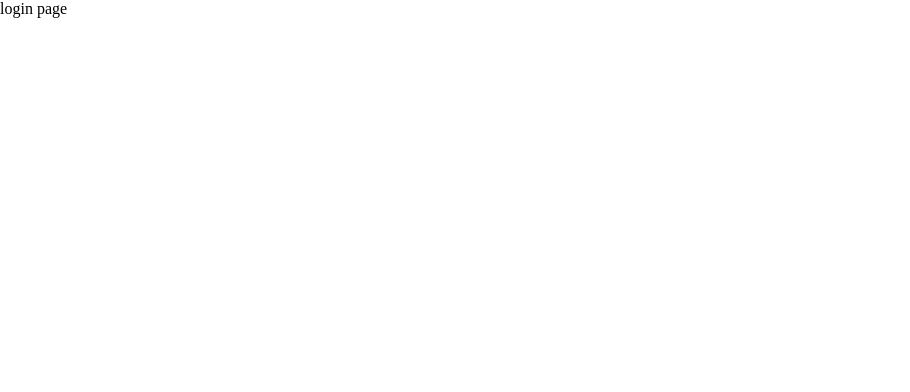
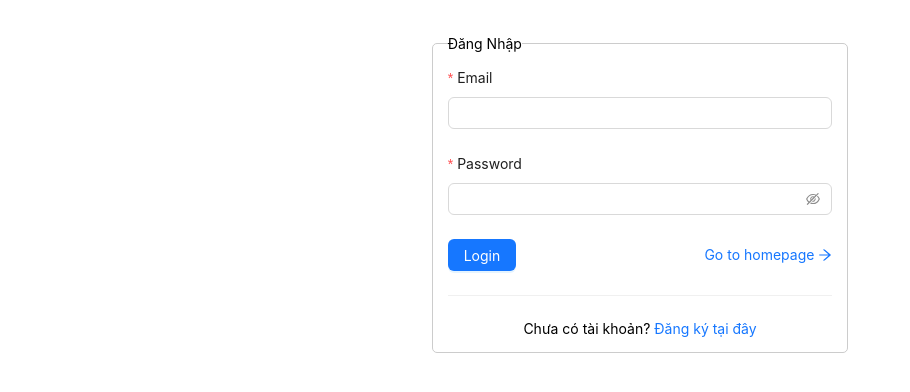
Before and after one commit to quanglam04/react-app, a React (Vite) app: page /login in a window 1280 px wide. Shown: the top 392 px of the page, without its empty margins (0-910 px from the left). Built offline with nearby package versions, Linux system fonts and the light colour scheme.

Commit message:
thiết kế form login

```diff
--- a/src/components/layout/header/header.jsx
+++ b/src/components/layout/header/header.jsx
@@ -29,6 +29,21 @@
             key: 'book',
             icon: <SettingOutlined />,
         },
+        {
+            label: 'Cài đặt',
+            key: 'setting',
+            icon: <SettingOutlined />,
+            children: [
+                {
+                    label: <Link to={"/login"}>Đăng nhập</Link>,
+                    key: 'login',
+                },
+                {
+                    label: 'Đăng xuất',
+                    key: 'logout',
+                },
+            ]
+        }
 
     ];
     return (
--- a/src/pages/login.jsx
+++ b/src/pages/login.jsx
@@ -1,6 +1,79 @@
+import { ArrowRightOutlined } from "@ant-design/icons";
+import { Button, Col, Divider, Form, Input, Row } from "antd";
+import { Link } from "react-router-dom";
+
 const LoginPage = () => {
+
+    const [form] = Form.useForm();
+    const onFinish = (values) => {
+        console.log(">>> check values: ", values)
+    }
+
     return (
-        <div>login page</div>
+        <Row justify={"center"} style={{ marginTop: "30px" }}>
+            <Col xs={24} md={16} lg={8}>
+                <fieldset style={{
+                    padding: "15px",
+                    margin: "5px",
+                    border: "1px solid #ccc",
+                    borderRadius: "5px"
+                }}>
+                    <legend>Đăng Nhập</legend>
+                    <Form
+                        form={form}
+                        layout="vertical"
+                        onFinish={onFinish}
+                    >
+                        <Form.Item
+                            label="Email"
+                            name="email"
+                            rules={[
+                                {
+                                    required: true,
+                                    message: 'Email không được để trống!',
+                                },
+                                {
+                                    type: "email",
+                                    message: 'Email không đúng định dạng!',
+                                },
+                            ]}
+                        >
+                            <Input />
+                        </Form.Item>
+                        <Form.Item
+                            label="Password"
+                            name="password"
+                            rules={[
+                                {
+                                    required: true,
+                                    message: 'Password không được để trống!',
+                                },
+                            ]}
+                        >
+                            <Input.Password />
+                        </Form.Item>
+                        <Form.Item >
+                            <div style={{
+                                display: "flex",
+                                justifyContent: "space-between",
+                                alignItems: "center"
+                            }}>
+                                <Button type="primary" onClick={() => form.submit()}>
+                                    Login
+                                </Button>
+                                <Link to="/">Go to homepage <ArrowRightOutlined /></Link>
+                            </div>
+                        </Form.Item>
+                    </Form>
+                    <Divider />
+                    <div style={{ textAlign: "center" }}>
+                        Chưa có tài khoản? <Link to={"/register"}>Đăng ký tại đây</Link>
+                    </div>
+                </fieldset>
+            </Col>
+        </Row>
     )
 }
+
+
 export default LoginPage
--- a/src/pages/register.jsx
+++ b/src/pages/register.jsx
@@ -1,6 +1,6 @@
-import { Button, Form, Input, notification } from "antd"
+import { Button, Col, Divider, Form, Input, notification, Row } from "antd"
 import { registerUserAPI } from "../services/api.service"
-import { useNavigate } from "react-router-dom"
+import { Link, useNavigate } from "react-router-dom"
 
 const RegisterPage = () => {
 
@@ -29,6 +29,7 @@
         <Form
             form={form}
             onFinish={onFinish}
+            style={{ margin: "30px" }}
             layout="vertical">
             <div style={
                 {
@@ -37,6 +38,9 @@
                     flexDirection: "column"
                 }
             }>
+                <h3 style={{ textAlign: "center" }}>Đăng ký tài khoản</h3>
+                <Row justify={"center"}>
+                    <Col xs={24} md={8}>
                         <Form.Item
                             label="Full Name"
                             name="fullName"
@@ -49,6 +53,11 @@
                         >
                             <Input />
                         </Form.Item>
+                    </Col>
+                </Row>
+
+                <Row justify={"center"}>
+                    <Col xs={24} md={8}>
 
                         <Form.Item
                             label="Email"
@@ -62,7 +71,12 @@
                         >
                             <Input />
                         </Form.Item>
+                    </Col>
+                </Row>
 
+
+                <Row justify={"center"}>
+                    <Col xs={24} md={8}>
                         <Form.Item
                             label="Password"
                             name="password"
@@ -75,7 +89,11 @@
                         >
                             <Input.Password />
                         </Form.Item>
+                    </Col>
+                </Row>
 
+                <Row justify={"center"}>
+                    <Col xs={24} md={8}>
                         <Form.Item
                             label="Phone Number"
                             name="phone"
@@ -93,11 +111,20 @@
                         >
                             <Input />
                         </Form.Item>
+                    </Col>
+                </Row>
+                <Row justify={"center"}>
+                    <Col xs={24} md={8}>
                         <div>
                             <Button onClick={() => form.submit()} type="primary">Register</Button>
+                            <Divider></Divider>
+                            <div>Đã có tài khoản? <Link to={"/login"}> Đăng nhập tại đây</Link></div>
                         </div>
+
+                    </Col>
+                </Row>
             </div>
-            {/* <button style={{ marginLeft: "20px" }} type="submit">Register</button> */}
+
         </Form>
     )
 }
```
Lines whose indentation alone changed are shown as unchanged.
